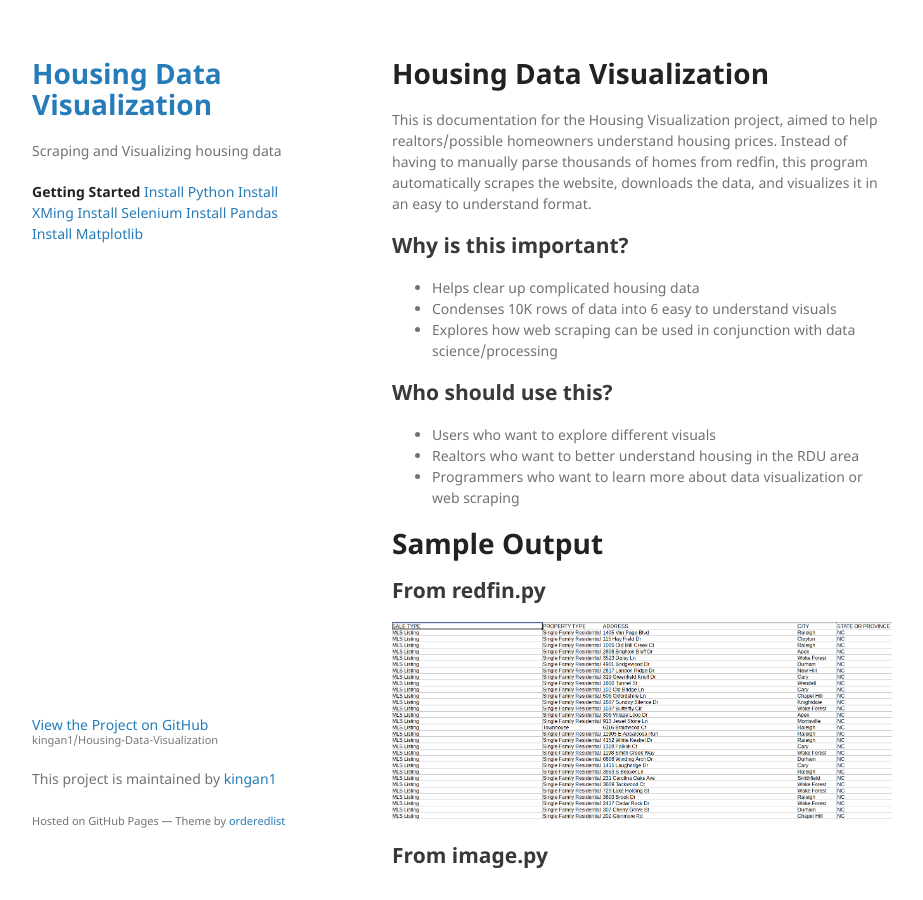
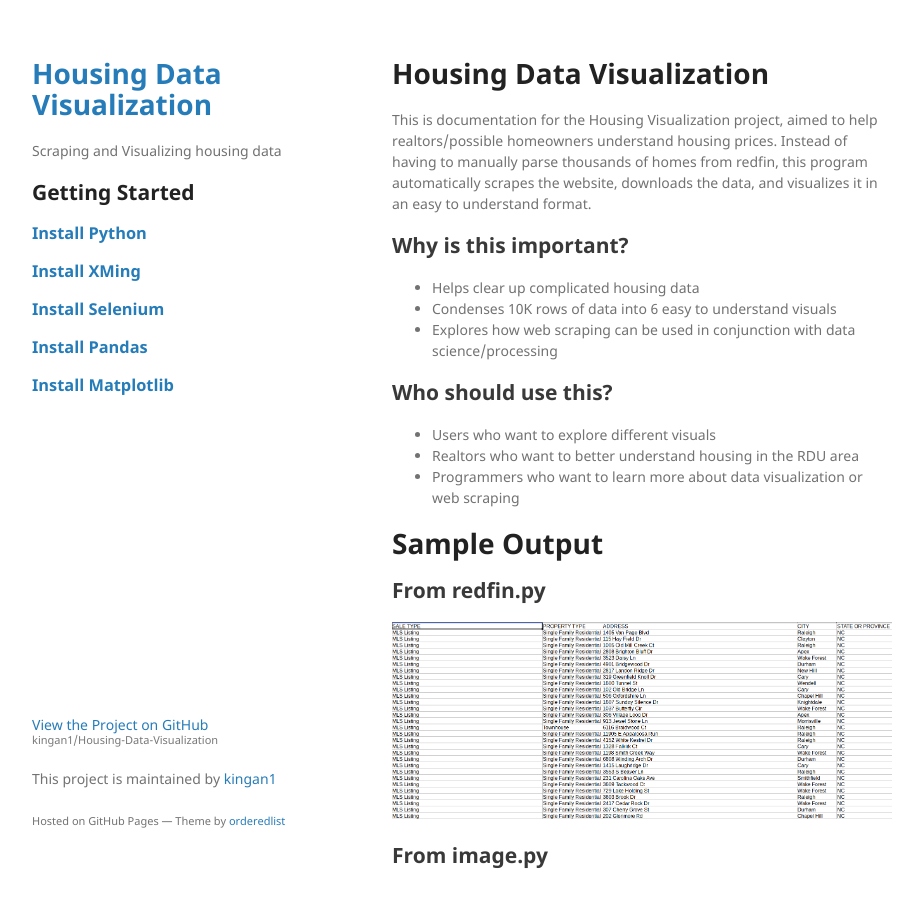
Before and after one commit to kingan1/Housing-Data-Visualization, a Jekyll site: the page built from README.md, in a window 1280 px wide and 900 px high. Shown: the whole window, without its empty margins (178-1101 px from the left). Built offline with Jekyll 4.4.1, drawn with Linux system fonts in a browser that asks for light colours; our own code applies the rules of GitHub Pages for plain Markdown files.

```diff
--- a/_layouts/default.html
+++ b/_layouts/default.html
@@ -17,12 +17,12 @@
         <h1><a href="{{ "/" | absolute_url }}">Housing Data Visualization</a></h1>
 
         <p>Scraping and Visualizing housing data</p>
-        <h><a href="#getting-started"><strong>Getting Started</strong></a></h>
-        <h><a href="#installPython", style = {text-indent: 50px}>Install Python</a></h>
-        <h><a href="#installXMing">Install XMing</a></h>
-        <h><a href="#installSelenium">Install Selenium</a></h>
-        <h><a href="#installPandas">Install Pandas</a></h>
-        <h><a href="#installMatplotlib">Install Matplotlib</a></h>
+        <h2><a href="#getting-started"><strong>Getting Started</strong></a></h2>
+        <h3><a href="#installPython", style = {text-indent: 50px}>Install Python</a></h3>
+        <h3><a href="#installXMing">Install XMing</a></h3>
+        <h3><a href="#installSelenium">Install Selenium</a></h3>
+        <h3><a href="#installPandas">Install Pandas</a></h3>
+        <h3><a href="#installMatplotlib">Install Matplotlib</a></h3>
       </header>
       <section>
 
```
